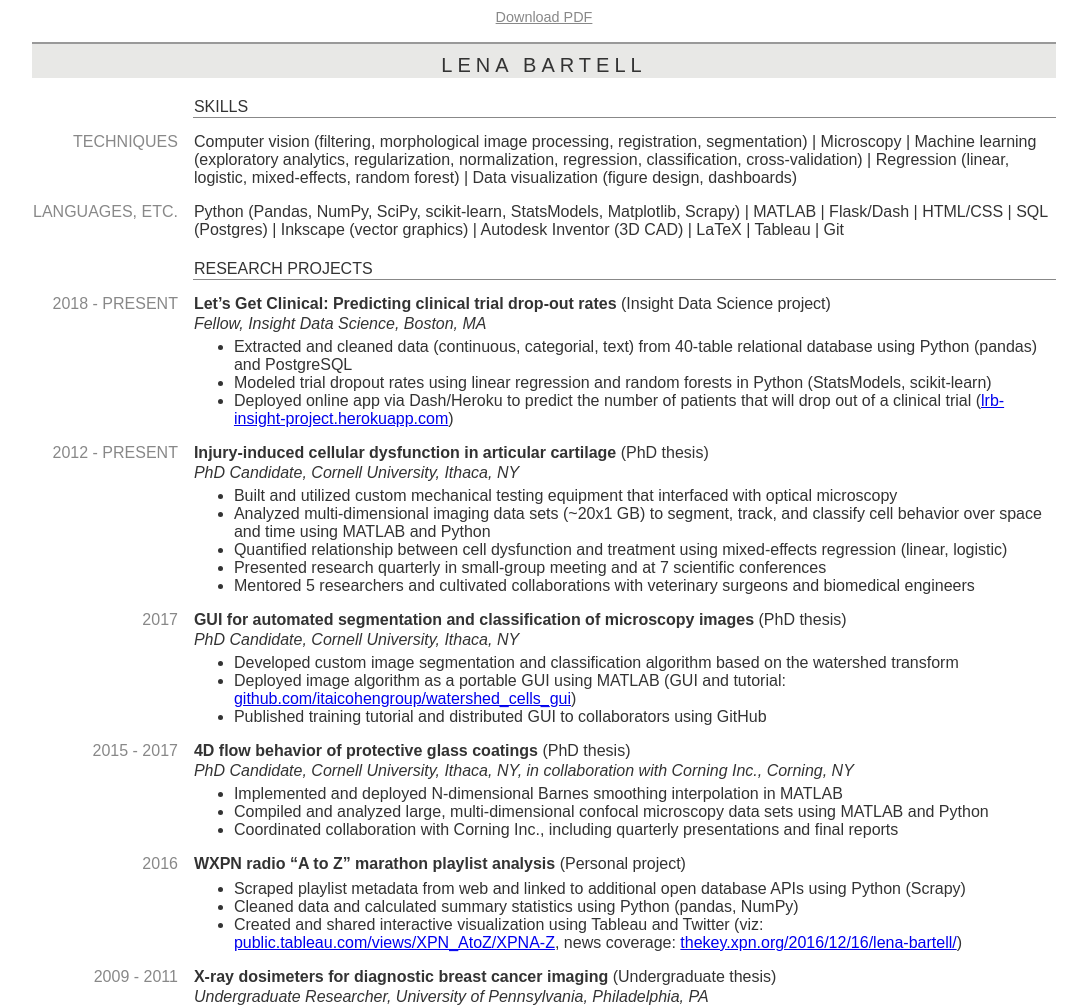
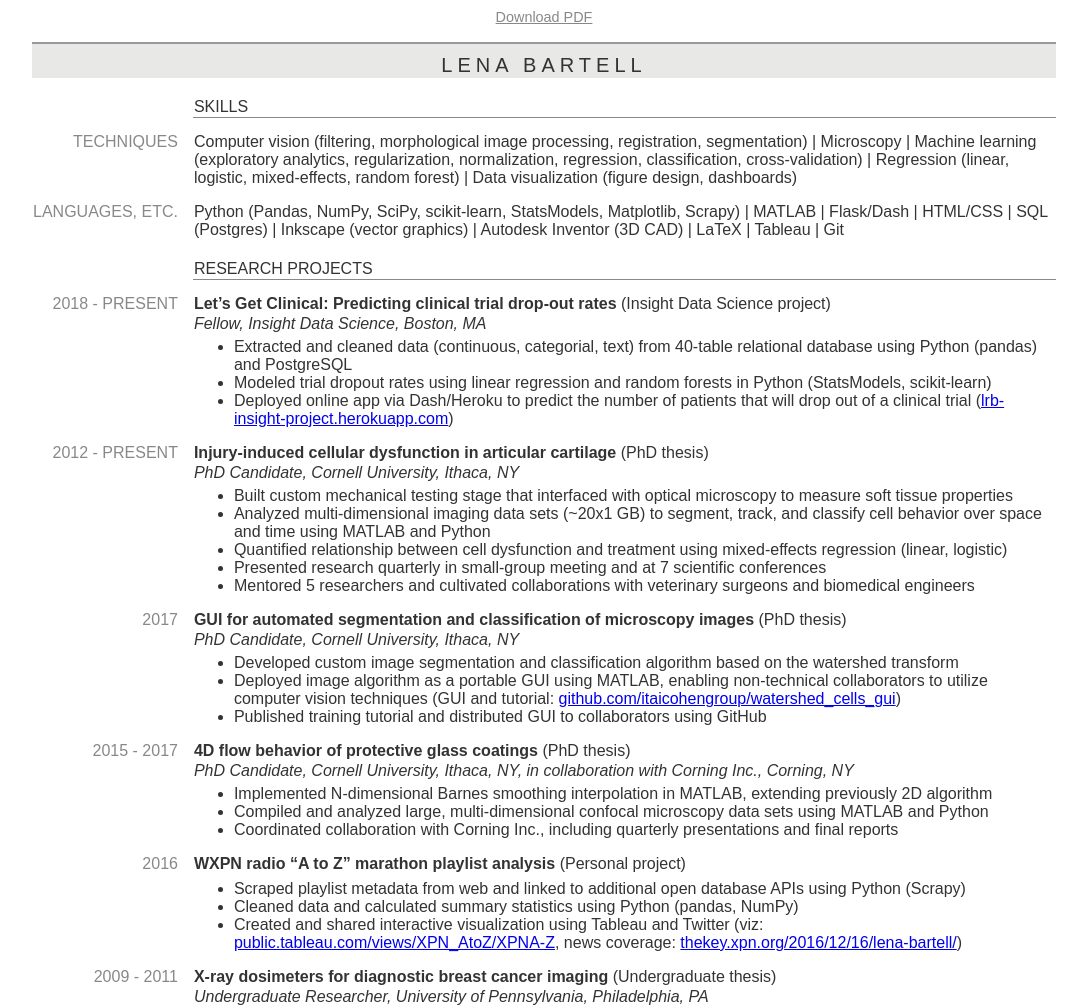
Before and after one commit to lbartell/lenabartell.com, a plain HTML site: page about.html in a window 1280 px wide. Shown: the part 70-1078 px from the top of the page, without its empty margins (96-1183 px from the left). Drawn offline with Linux system fonts and the light colour scheme.

Commit message:
Update resume

```diff
--- a/about.html
+++ b/about.html
@@ -81,7 +81,7 @@
 				</tr><tr>
 					<td></td>
 					<td><i>PhD Candidate, Cornell University, Ithaca, NY</i><ul class="res_nopad">
-						<li>Built and utilized custom mechanical testing equipment that interfaced with optical microscopy</li>
+						<li>Built custom mechanical testing stage that interfaced with optical microscopy to measure soft tissue properties</li>
 						<li>Analyzed multi-dimensional imaging data sets (~20x1 GB) to segment, track, and classify cell behavior over space and time using MATLAB and Python</li>
 						<li>Quantified relationship between cell dysfunction and treatment using mixed-effects regression (linear, logistic)</li>
 						<li>Presented research quarterly in small-group meeting and at 7 scientific conferences</li>
@@ -95,7 +95,7 @@
 					<td></td>
 					<td><i>PhD Candidate, Cornell University, Ithaca, NY</i><ul class="res_nopad">
 						<li>Developed custom image segmentation and classification algorithm based on the watershed transform</li>
-						<li>Deployed image algorithm as a portable GUI using MATLAB (GUI and tutorial: <a href="https://github.com/itaicohengroup/watershed_cells_gui">github.com/itaicohengroup/watershed_cells_gui</a>)</li>
+						<li>Deployed image algorithm as a portable GUI using MATLAB, enabling non-technical collaborators to utilize computer vision techniques (GUI and tutorial: <a href="https://github.com/itaicohengroup/watershed_cells_gui">github.com/itaicohengroup/watershed_cells_gui</a>)</li>
 						<li>Published training tutorial and distributed GUI to collaborators using GitHub</li>
 					</ul></td>
 
@@ -105,7 +105,7 @@
 				</tr><tr>
 					<td></td>
 					<td><i>PhD Candidate, Cornell University, Ithaca, NY, in collaboration with Corning Inc., Corning, NY</i><ul class="res_nopad">
-						<li>Implemented and deployed N-dimensional Barnes smoothing interpolation in MATLAB</li>
+						<li>Implemented N-dimensional Barnes smoothing interpolation in MATLAB, extending previously 2D algorithm</li>
 						<li>Compiled and analyzed large, multi-dimensional confocal microscopy data sets using MATLAB and Python</li>
 						<li>Coordinated collaboration with Corning Inc., including quarterly presentations and final reports</li>
 					</ul></td>
```
Also changed, not shown: 1 other file.
